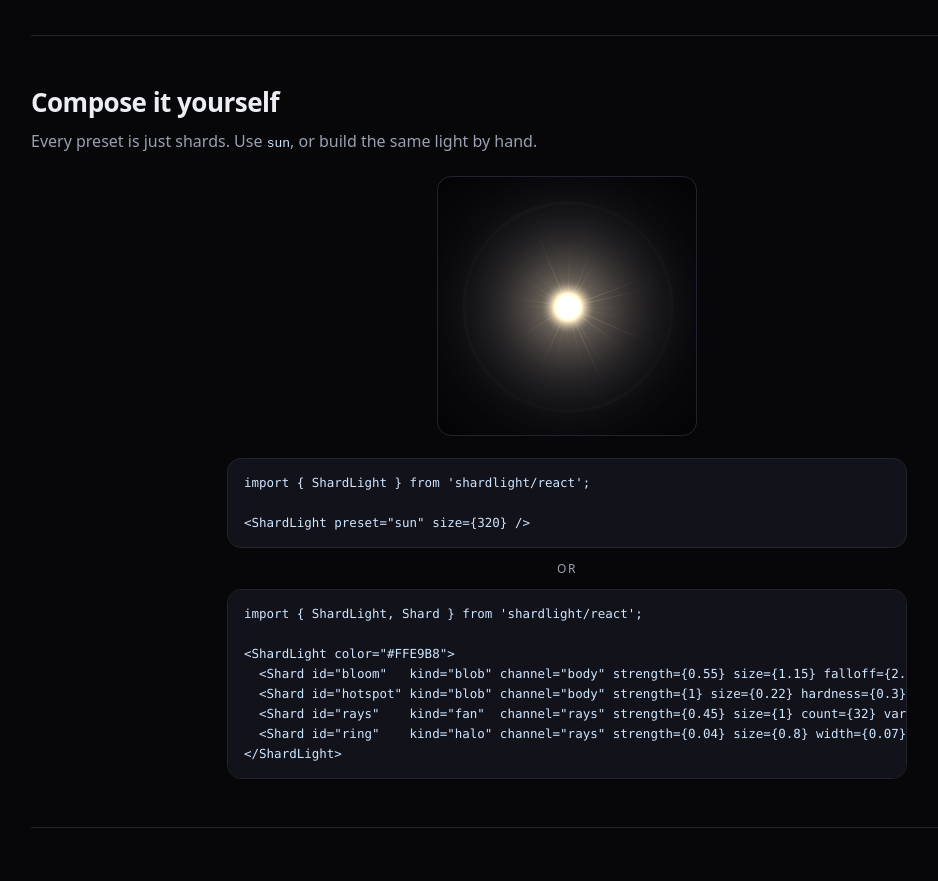
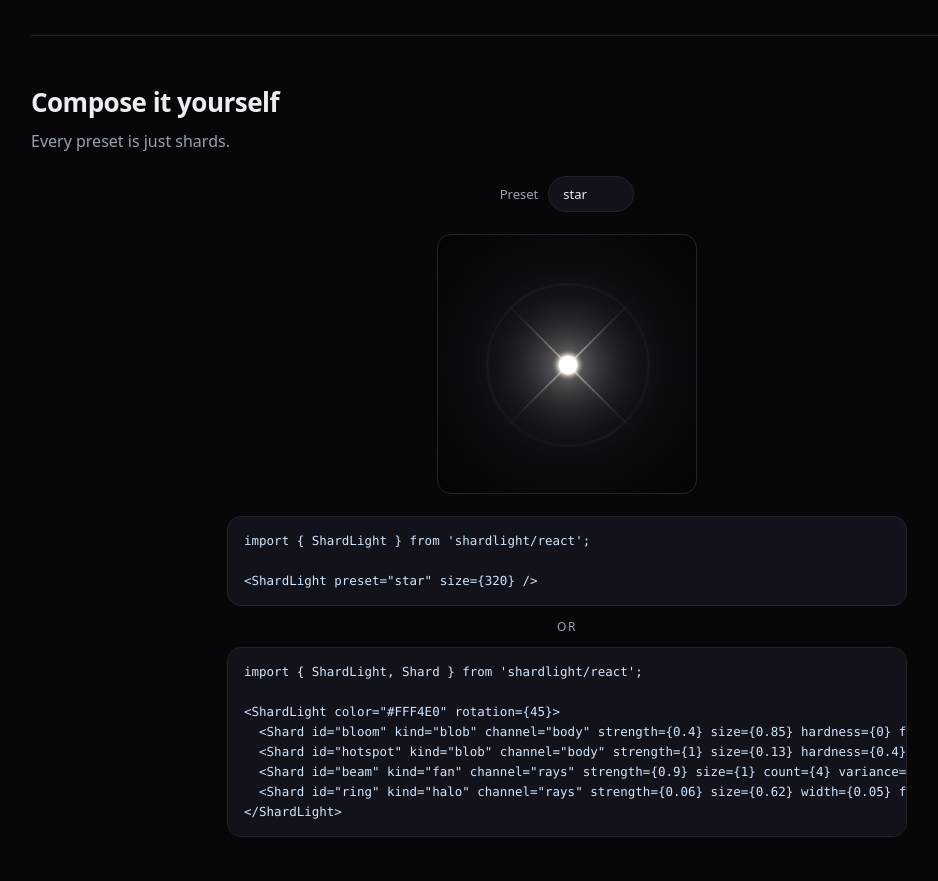
Before and after one commit to jukrapopk/shardlight, a React (Vite) app in the folder apps/demo/: page / in a window 1280 px wide. Shown: the part 1900-2781 px from the top of the page, without its empty margins (73-1011 px from the left). Built offline with nearby package versions, Linux system fonts and the light colour scheme.

Commit message:
feat(demo): preset picker in Compose it yourself
Shorten the subtitle to 'Every preset is just shards.' and add a dropdown for all five presets. The light and the from-scratch <Shard> snippet regenerate per preset, generated from the registered preset config via getPreset().

```diff
--- a/apps/demo/src/App.tsx
+++ b/apps/demo/src/App.tsx
@@ -1,6 +1,7 @@
 import { Canvas } from '@react-three/fiber';
-import { useEffect, useRef } from 'react';
+import { useEffect, useRef, useState } from 'react';
 import * as THREE from 'three';
+import { getPreset } from 'shardlight';
 import { ShardLight, Shard } from 'shardlight/react';
 import { ShardLightMesh } from 'shardlight/r3f';
 import { createShardLight } from 'shardlight/three';
@@ -21,17 +22,6 @@ scene.add(light.object);`,
   r3f: `import { ShardLightMesh } from 'shardlight/r3f';
 
 <ShardLightMesh preset="star" size={0.4} />`,
-  presetSun: `import { ShardLight } from 'shardlight/react';
-
-<ShardLight preset="sun" size={320} />`,
-  shardsSun: `import { ShardLight, Shard } from 'shardlight/react';
-
-<ShardLight color="#FFE9B8">
-  <Shard id="bloom"   kind="blob" channel="body" strength={0.55} size={1.15} falloff={2.6} softness={5} />
-  <Shard id="hotspot" kind="blob" channel="body" strength={1} size={0.22} hardness={0.3} falloff={2} />
-  <Shard id="rays"    kind="fan"  channel="rays" strength={0.45} size={1} count={32} variance={0.7} jitter={0.55} inner={0.06} width={2} taper={1} falloff={1.6} fadeIn={0.05} softness={1.5} />
-  <Shard id="ring"    kind="halo" channel="rays" strength={0.04} size={0.8} width={0.07} falloff={2} softness={2.5} variance={0.4} />
-</ShardLight>`,
   spin: `import { ShardLight, Shard } from 'shardlight/react';
 
 <ShardLight preset="star" size={320}>
@@ -49,6 +39,43 @@ scene.add(light.object);`,
   <Shard id="rays" hover={{ spin: 0.3 }} />
 </ShardLight>`,
 };
+
+const SHARD_BASE_KEYS = new Set([
+  'id',
+  'kind',
+  'channel',
+  'blend',
+  'color',
+  'seed',
+  'visible',
+  'spin',
+  'hover',
+]);
+
+/** The two ways to get a preset: by name, or as the shards it is built from. */
+function presetSnippets(name: string): { preset: string; shards: string } {
+  const preset = `import { ShardLight } from 'shardlight/react';\n\n<ShardLight preset="${name}" size={320} />`;
+  const config = getPreset(name);
+  if (!config) return { preset, shards: '' };
+
+  const attrs: string[] = [];
+  if (config.color.toUpperCase() !== '#FFFFFF') attrs.push(`color="${config.color}"`);
+  if (config.rotation) attrs.push(`rotation={${config.rotation}}`);
+  const head = attrs.length > 0 ? ` ${attrs.join(' ')}` : '';
+
+  const lines = config.shards.map((shard) => {
+    const parts = [`id="${shard.id}"`, `kind="${shard.kind}"`];
+    if (shard.channel) parts.push(`channel="${shard.channel}"`);
+    for (const [key, value] of Object.entries(shard as unknown as Record<string, unknown>)) {
+      if (SHARD_BASE_KEYS.has(key)) continue;
+      parts.push(typeof value === 'string' ? `${key}="${value}"` : `${key}={${value}}`);
+    }
+    return `  <Shard ${parts.join(' ')} />`;
+  });
+
+  const shards = `import { ShardLight, Shard } from 'shardlight/react';\n\n<ShardLight${head}>\n${lines.join('\n')}\n</ShardLight>`;
+  return { preset, shards };
+}
 
 /** Plain three.js: an orthographic camera framing a 2-unit plane. */
 function ThreeView() {
@@ -93,6 +120,9 @@ function ThreeView() {
 }
 
 export function App() {
+  const [composePreset, setComposePreset] = useState<string>('star');
+  const compose = presetSnippets(composePreset);
+
   return (
     <div className="page">
       {/* Hero */}
@@ -184,20 +214,31 @@ export function App() {
         </div>
       </section>
 
-      {/* Compose: one light, two ways to get it */}
+      {/* Compose: pick any preset and see the shards it's built from */}
       <section className="section" id="compose">
         <h2>Compose it yourself</h2>
-        <p className="sub">
-          Every preset is just shards. Use <code>sun</code>, or build the same light by hand.
-        </p>
+        <p className="sub">Every preset is just shards.</p>
         <div className="compose">
+          <label className="preset-picker">
+            <span>Preset</span>
+            <select
+              value={composePreset}
+              onChange={(event) => setComposePreset(event.target.value)}
+            >
+              {PRESETS.map((name) => (
+                <option key={name} value={name}>
+                  {name}
+                </option>
+              ))}
+            </select>
+          </label>
           <div className="light-box">
-            <ShardLight preset="sun" size={BOX} />
+            <ShardLight preset={composePreset} size={BOX} />
           </div>
           <div className="compose-code">
-            <pre>{CODE.presetSun}</pre>
+            <pre>{compose.preset}</pre>
             <div className="or">or</div>
-            <pre>{CODE.shardsSun}</pre>
+            <pre>{compose.shards}</pre>
           </div>
         </div>
       </section>
--- a/apps/demo/src/styles.css
+++ b/apps/demo/src/styles.css
@@ -263,6 +263,35 @@ body {
   color: var(--muted);
 }
 
+.preset-picker {
+  display: inline-flex;
+  align-items: center;
+  gap: 10px;
+  font-size: 13px;
+  color: var(--muted);
+}
+
+.preset-picker select {
+  appearance: none;
+  padding: 8px 14px;
+  border-radius: 999px;
+  border: 1px solid var(--border);
+  background: var(--panel);
+  color: var(--text);
+  font: inherit;
+  font-size: 13px;
+  cursor: pointer;
+}
+
+.preset-picker select:hover {
+  border-color: var(--muted);
+}
+
+.preset-picker select:focus-visible {
+  outline: 2px solid var(--accent);
+  outline-offset: 2px;
+}
+
 /* ---------- presets ---------- */
 .presets {
   display: grid;
```
